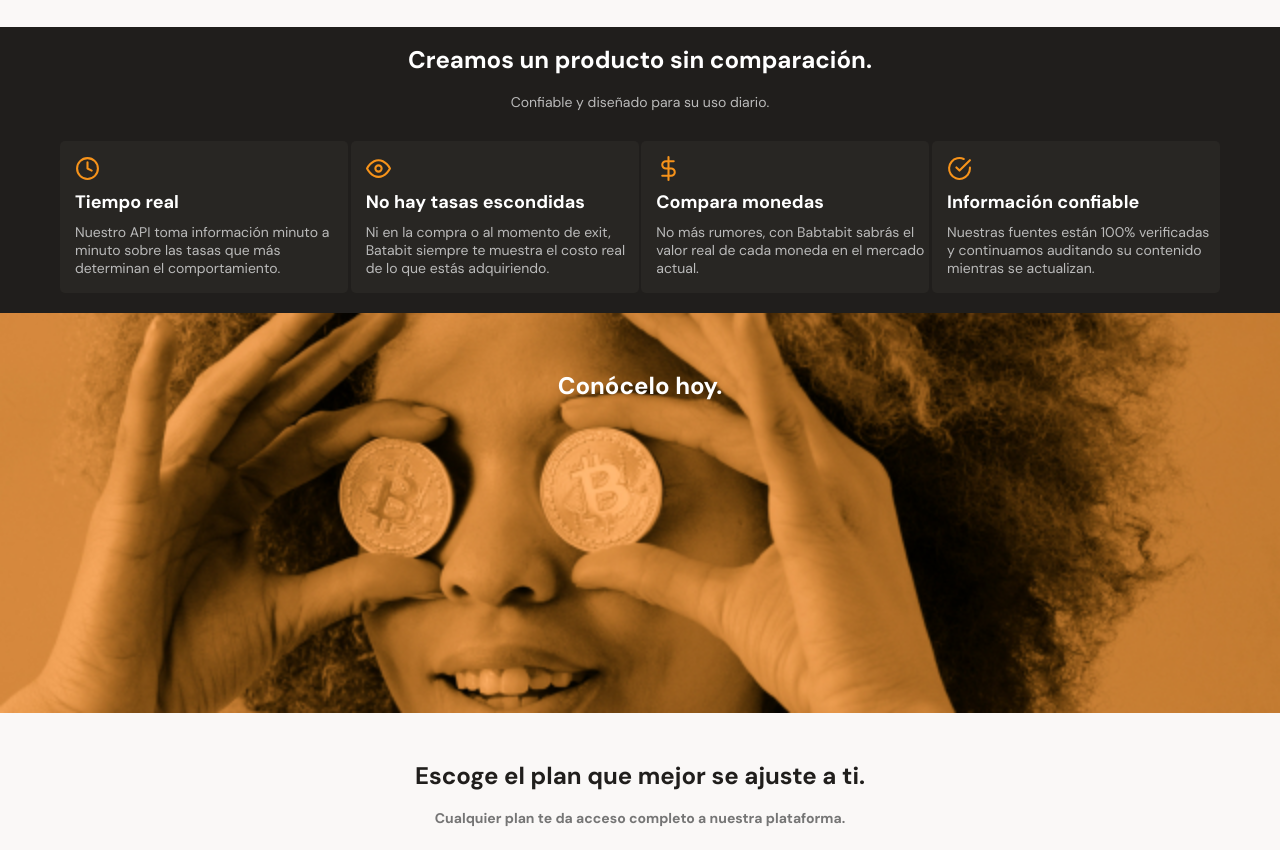
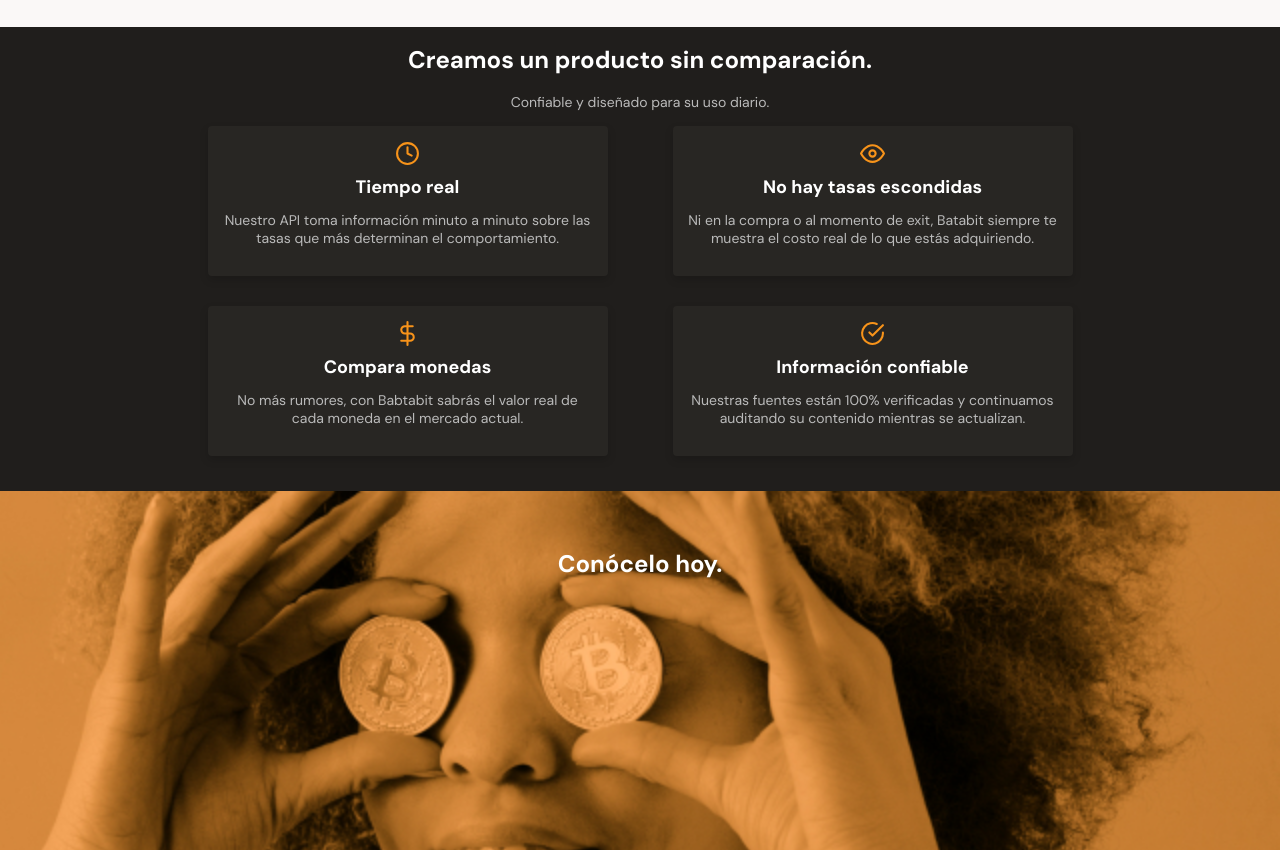
Before and after one commit to AndresVergaraAndraes/mobileFirst, a plain HTML site: page index.html in a window 1280 px wide. Shown: the part 1129-1979 px from the top of the page. Drawn offline with Linux system fonts and the light colour scheme.

Commit message:
coreccion product-detail--card

```diff
--- /dev/null
+++ b/css/tablet.css
@@ -0,0 +1,9 @@
+.product-cards--container{
+    display: flex;
+   flex-wrap: wrap;
+   width: 930px;
+    margin: 0 auto;
+}
+.plans-container--slider{
+justify-content: center;
+}
--- a/index.html
+++ b/index.html
@@ -9,6 +9,8 @@
 <link rel="preconnect" href="https://fonts.gstatic.com" crossorigin>
 <link rel="stylesheet" href="style.css">
 <link href="https://fonts.googleapis.com/css2?family=DM+Sans:wght@400;500;700&family=Inter:wght@300;500&display=swap" rel="stylesheet">
+<link rel="stylesheet" href="./css/tablet.css" media="(min-width: 930px)">
+
 </head>
 <body>
     <header>
@@ -73,9 +75,9 @@
                 <p class="product-card--body">Nuestro API toma información minuto a minuto sobre las tasas que más determinan el comportamiento.</p>
             </article>
 
-    </section>
 
-    <section class="product-cards--container">
+
+
 
         <article class="product-detail--card">
             <span class="eye-icon"></span>
@@ -83,8 +85,8 @@
             <p class="product-card--body">Ni en la compra o al momento de exit, Batabit siempre te muestra el costo real de lo que estás adquiriendo.</p>
         </article>
 
-</section>
-<section class="product-cards--container">
+
+
 
     <article class="product-detail--card">
         <span class="dollar-icon"></span>
@@ -92,8 +94,8 @@
         <p class="product-card--body">No más rumores, con Babtabit sabrás el valor real de cada moneda en el mercado actual.</p>
     </article>
 
-</section>
-<section class="product-cards--container">
+
+
 
     <article class="product-detail--card">
         <span class="check-icon"></span>
--- a/style.css
+++ b/style.css
@@ -246,18 +246,42 @@ margin-top: 2rem;
 
 
     .product-cards--container{
+
+        /*width: 90%;
         margin-top: 3rem;
+        min-width: 288px;
+        max-width: 400px;
         text-align: left;
         border-radius: 5px;
+        margin: 15px auto;
         display: inline-block;
-        width: 288px;
         height: 152px;
         background-color: var(--warm-black);
+
+        width: 90%;
+        padding: 15px;
+        min-width: 288px;
+        max-width: 400px;
+        height: 150px;
+        margin: 15px auto;
+        background-color: var(--warm-black);
+        border-radius: 4px;
+        box-shadow: 0 4px 8px rgb(0 0 0 / 16%);
+        */
+    }
+    .product-cards--container{
+
     }
     .product-detail--card{
-        padding-top: 15px;
-        padding-left: 15px;
-        line-height: 18px;
+        width: 90%;
+        padding: 15px;
+        min-width: 288px;
+        max-width: 400px;
+        height: 150px;
+        margin: 15px auto;
+        background-color: var(--warm-black);
+        border-radius: 4px;
+        box-shadow: 0 4px 8px rgb(0 0 0 / 16%);
     }
     .product-detail--card .clock-icon{
         margin-bottom: 0.6rem;
```
Also changed, not shown: css/desktop.css (added).
